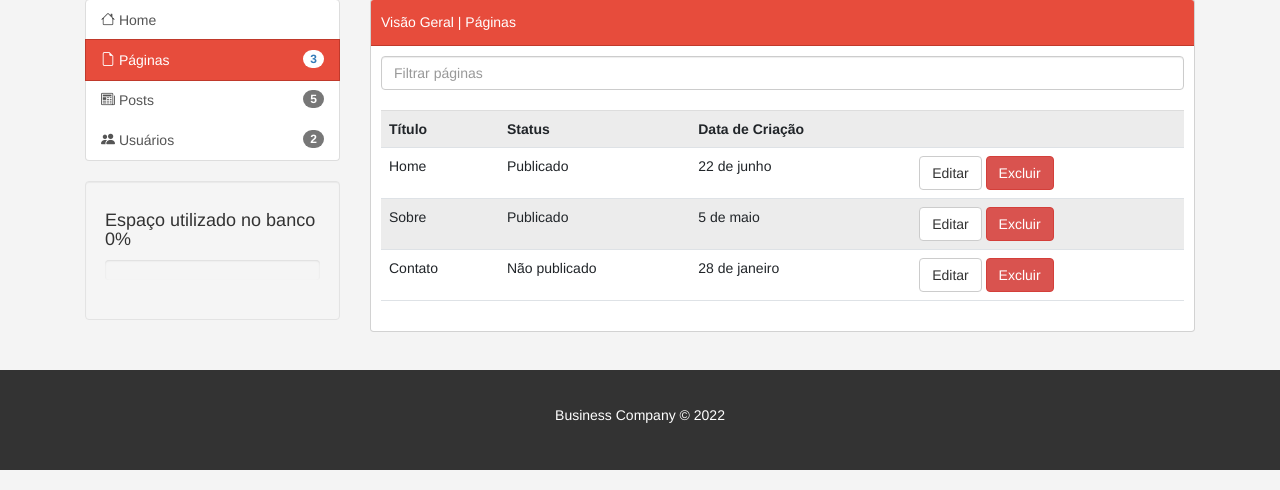
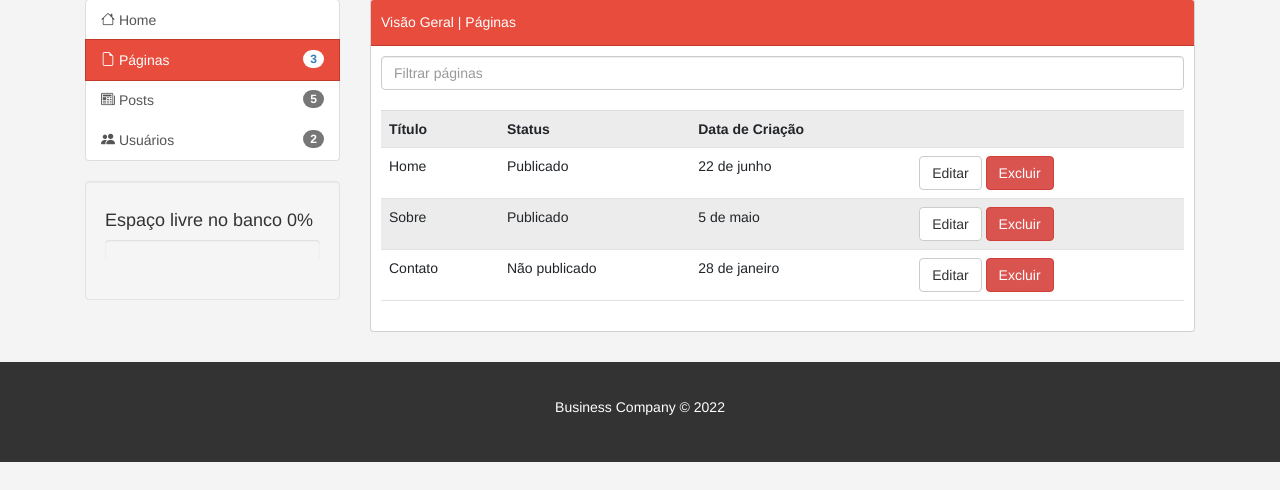
Before and after one commit to hirayGui/cms-php, a PHP site: page /admin/pages/index.php in a window 1280 px wide. Shown: the part 197-687 px from the top of the page. Run offline with PHP 8.4, Linux system fonts and the light colour scheme; the visitor is signed in with stand-in values (Sample User, id 1); some libraries are stand-ins or nearby versions.

Commit message:
adjusting freeSpace()

```diff
--- a/admin/home.php
+++ b/admin/home.php
@@ -121,7 +121,7 @@ $space = $database->freeSpace();
 
                     <!--Progress bar showing how full the database is-->
                     <div class="well">
-                        <h4>Espaço utilizado no banco <?php echo round($space, 2) ?>%</h4>
+                        <h4>Espaço livre no banco <?php echo round($space, 2) ?>%</h4>
                         <div class="progress">
                             <div class="progress-bar" role="progressbar" style="width: <?php echo round($space, 2) ?>%;"
                                 aria-valuenow="<?php echo round($space, 2) ?>" aria-valuemin="0" aria-valuemax="100">
--- a/admin/pages/index.php
+++ b/admin/pages/index.php
@@ -90,7 +90,7 @@ $space = $database->freeSpace();
 
                     <!--Progress bar showing how full the database is-->
                     <div class="well">
-                        <h4>Espaço utilizado no banco <?php echo round($space, 2) ?>%</h4>
+                        <h4>Espaço livre no banco <?php echo round($space, 2) ?>%</h4>
                         <div class="progress">
                             <div class="progress-bar" role="progressbar" style="width: <?php echo round($space, 2) ?>%;"
                                 aria-valuenow="<?php echo round($space, 2) ?>" aria-valuemin="0" aria-valuemax="100">
--- a/admin/posts/index.php
+++ b/admin/posts/index.php
@@ -101,7 +101,7 @@ $space = $database->freeSpace();
 
                     <!--Progress bar showing how full the database is-->
                     <div class="well">
-                        <h4>Espaço utilizado no banco <?php echo round($space, 2) ?>%</h4>
+                        <h4>Espaço livre no banco <?php echo round($space, 2) ?>%</h4>
                         <div class="progress">
                             <div class="progress-bar" role="progressbar" style="width: <?php echo round($space, 2) ?>%;"
                                 aria-valuenow="<?php echo round($space, 2) ?>" aria-valuemin="0" aria-valuemax="100">
--- a/admin/users/index.php
+++ b/admin/users/index.php
@@ -106,7 +106,7 @@ $space = $database->freeSpace();
 
                     <!--Progress bar showing how full the database is-->
                     <div class="well">
-                        <h4>Espaço utilizado no banco <?php echo round($space, 2) ?>%</h4>
+                        <h4>Espaço livre no banco <?php echo round($space, 2) ?>%</h4>
                         <div class="progress">
                             <div class="progress-bar" role="progressbar" style="width: <?php echo round($space, 2) ?>%;"
                                 aria-valuenow="<?php echo round($space, 2) ?>" aria-valuemin="0" aria-valuemax="100">
--- a/config/Database.php
+++ b/config/Database.php
@@ -30,7 +30,7 @@ class Database
 
         if (mysqli_num_rows($result)) {
             $row = mysqli_fetch_assoc($result);
-            $finalResult = ($row['used_space'] * 100) / $totalSpace;
+            $finalResult = 100 - (($row['used_space'] * 100) / $totalSpace);
             return $finalResult;
         }
     }
```
